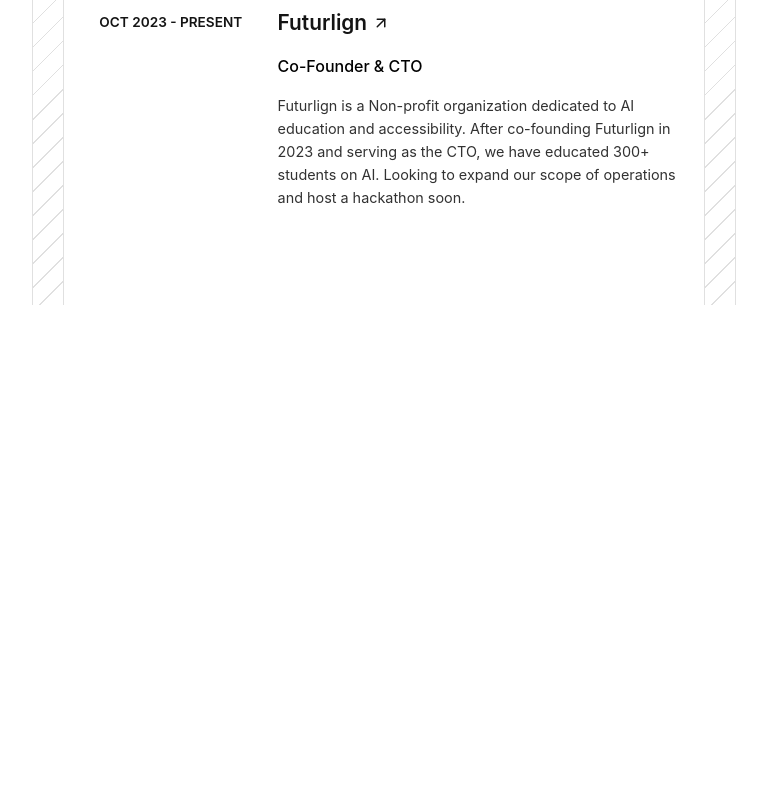
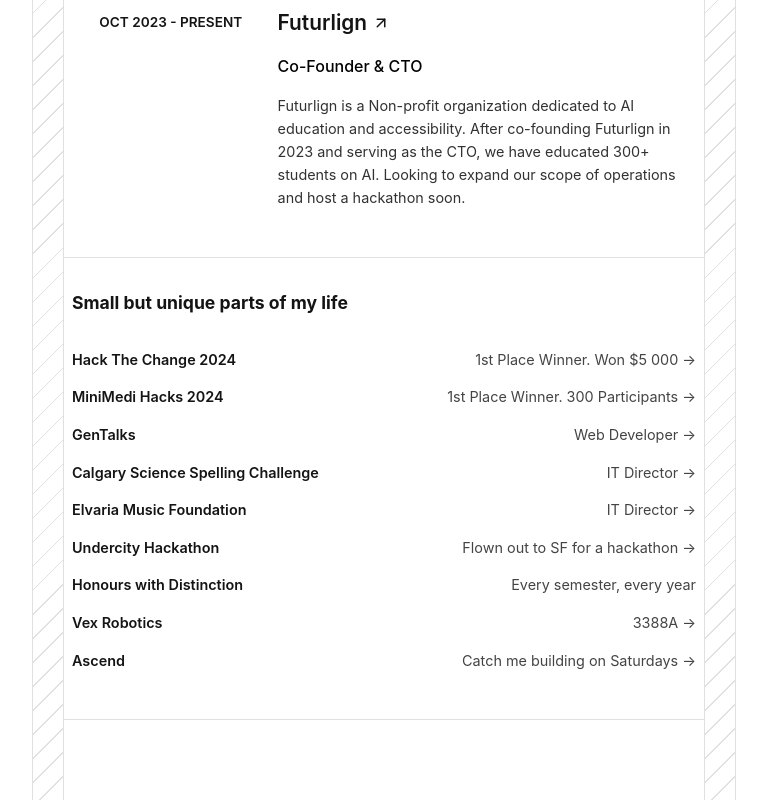
Before and after one commit to Flaryiest/portfolio-v3, a React (Vite) app in the folder web/: page / in a window 1280 px wide. Shown: the part 1259-2059 px from the top of the page, without its empty margins (256-1023 px from the left). Before the commit the page ends 1564 px from the top, so only its background shows below. Built offline with nearby package versions, Linux system fonts and the light colour scheme.

Commit message:
distinctions section

```diff
--- /dev/null
+++ b/web/src/components/distinction/distinction.module.css
@@ -0,0 +1,16 @@
+.distinction {
+    width: 100%;
+    display: flex;
+    justify-content: space-between;
+    font-size: 0.9rem;
+    padding-left: 8px;
+    padding-right: 8px;
+}
+
+.title {
+    font-weight: 600;
+}
+
+.description {
+    color: #444;
+}
--- /dev/null
+++ b/web/src/components/distinction/distinction.tsx
@@ -0,0 +1,8 @@
+import styles from './distinction.module.css'
+
+export default function Distinction({title, description, link}: {title: string, description: string, link?: string}) {
+    return <a href={link} className={styles.distinction}>
+            <h3 className={styles.title}>{title}</h3>
+            <p className={styles.description}>{description}</p>
+        </a>
+}
--- a/web/src/pages/index/index.module.css
+++ b/web/src/pages/index/index.module.css
@@ -48,10 +48,33 @@
     font-weight: 400;
 }
 
-.projects {
+.work {
     margin-top: 2rem;
+    margin-bottom: 2rem;
     padding: 16px;
     display: flex;
     flex-direction: column;
     gap: 3rem;
+
 }
+
+.distinctions {
+    margin-top: 1rem;
+    padding-top: 2rem;
+    padding-bottom: 3rem;
+    display: flex;
+    flex-direction: column;
+    max-width: 100%;
+    box-sizing: border-box;
+    gap: 1rem;
+    border: 1px solid rgb(224, 224, 224);
+    border-left: none;
+    border-right: none;
+}
+
+.distinctionsTitle {
+    padding-left: 8px;
+    margin-bottom: 1rem;
+    font-size: 1.1rem;
+    font-weight: 650;
+}
--- a/web/src/pages/index/index.tsx
+++ b/web/src/pages/index/index.tsx
@@ -1,6 +1,6 @@
 import styles from './index.module.css'
 import WorkCard from '../../components/workCard/workCard'
-
+import Distinction from '../../components/distinction/distinction'
 export default function Index() {
     return (
         <>
@@ -56,7 +56,7 @@
                             </p>
                         </article>
                     </div>
-                    <div className={styles.projects}>
+                    <div className={styles.work}>
                         <WorkCard
                             company="Magic Hour (YC W24)"
                             title="Software Engineer Intern"
@@ -82,6 +82,54 @@
                             endDate="PRESENT"
                         />
                     </div>
+                    <div className={styles.distinctions}>
+                        <h3 className={styles.distinctionsTitle}>Small but unique parts of my life</h3>
+                        <Distinction
+                            title="Hack The Change 2024"
+                            description="1st Place Winner. Won $5 000 ->"
+                            link="https://devpost.com/software/changepod"
+                        />
+                        <Distinction
+                            title="MiniMedi Hacks 2024"
+                            description="1st Place Winner. 300 Participants ->"
+                            link="https://devpost.com/software/lifepod"
+                        />
+                        <Distinction
+                            title="GenTalks"
+                            description="Web Developer ->"
+                            link="https://gentalks.vercel.app/"
+                        />
+                        <Distinction
+                            title="Calgary Science Spelling Challenge"
+                            description="IT Director ->"
+                            link="https://csschallenge.org"
+                        />
+                        <Distinction
+                            title="Elvaria Music Foundation"
+                            description="IT Director ->"
+                            link="https://elvaria.ca/"
+                        />
+                        <Distinction
+                            title="Undercity Hackathon"
+                            description="Flown out to SF for a hackathon ->"
+                            link="https://www.youtube.com/watch?v=kaEFv7e49mo"
+                        />
+                        <Distinction
+                            title="Honours with Distinction"
+                            description="Every semester, every year"
+                            link=""
+                        />
+                        <Distinction
+                            title="Vex Robotics"
+                            description="3388A ->"
+                            link="https://www.robotevents.com/teams/V5RC/3388A"
+                        />
+                        <Distinction
+                            title="Ascend"
+                            description="Catch me building on Saturdays ->"
+                            link="https://www.ascendcalgary.ca/"
+                        />
+                    </div>
                 </div>
                 <div className={styles.rightWall}></div>
             </div>
```
